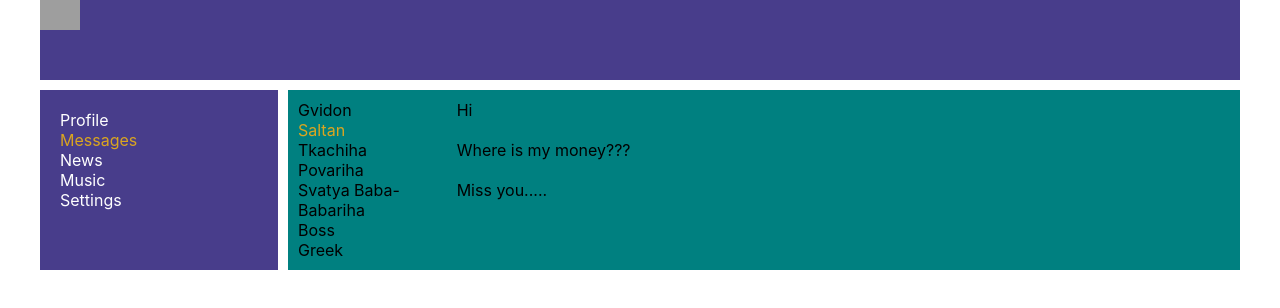
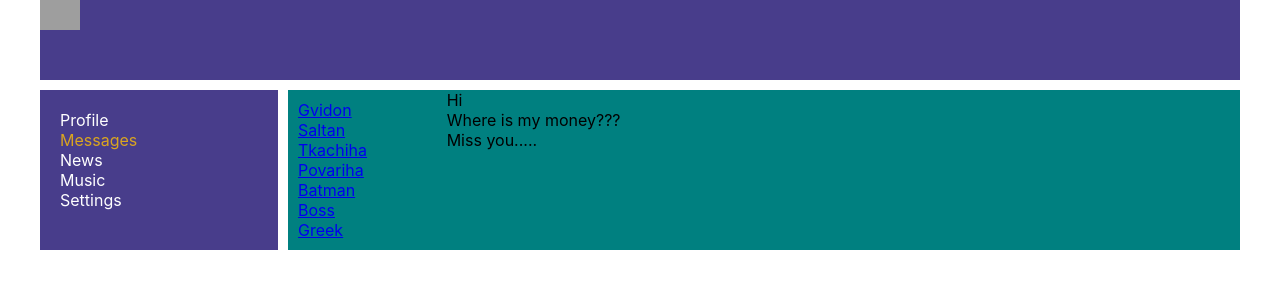
Before and after one commit to Zitz59/Project_1, a React (Create React App) app in the folder my-app/: page /dialogs in a window 1280 px wide. Shown: the top 308 px of the page. Built offline with nearby package versions, Linux system fonts and the light colour scheme; grey boxes are pictures that could not be loaded.

Commit message:
add new branch and refactor Dialogs

```diff
--- a/my-app/src/Components/Dialogs/Dialogs.jsx
+++ b/my-app/src/Components/Dialogs/Dialogs.jsx
@@ -1,37 +1,38 @@
 import React from 'react';
 import s from './Dialogs.module.css';
+import {NavLink} from 'react-router-dom';
+
+const Dialogitem = (props) => {
+	let path = "/dialogs/" + props.id;
+
+
+	return <div className={s.dialog + ' ' + s.active}>
+		<NavLink to={path}>{props.name}</NavLink>
+		</div>
+
+}
+
+
+const Message = (props) => {
+	return <div className = {s.dialog}>{props.message}</div>
+}
+
 const Dialogs = (props) => {
 	return (
 		<div className={s.dialogs}>
 			<div className={s.dialogsItems}>
-				<div className={s.dialog}>
-					Gvidon
-				</div>
-				<div className={s.dialog + ' ' + s.active}>
-					Saltan
-				</div>
-				<div className={s.dialog}>
-					Tkachiha
-				</div>
-				<div className={s.dialog}>
-					Povariha
-				</div>
-				<div className={s.dialog}>
-					Svatya Baba-Babariha
-				</div>
-				<div className={s.dialog}>
-					Boss
-				</div>
-				<div className={s.dialog}>
-					Greek
-				</div>
+				<Dialogitem name = "Gvidon" id = "1"/>
+				<Dialogitem name = "Saltan" id = "2"/>
+				<Dialogitem name = "Tkachiha" id = "3"/>
+				<Dialogitem name = "Povariha" id = "4"/>
+				<Dialogitem name = "Batman" id = "5"/>
+				<Dialogitem name = "Boss" id = "6"/>
+				<Dialogitem name = "Greek" id = "7"/>
 			</div>
 			<div className={s.messages}>
-				<div className={s.message}>Hi</div>
-				<div className={s.message}>Where is my money???</div>
-				<div className={s.message}>Miss you.....</div>
-				<div className={s.message}></div>
-				<div className={s.message}></div>
+				<Message message = "Hi"/>
+				<Message message = "Where is my money???"/>
+				<Message message = "Miss you....."/>
 			</div>
 		</div>
 	)
```
